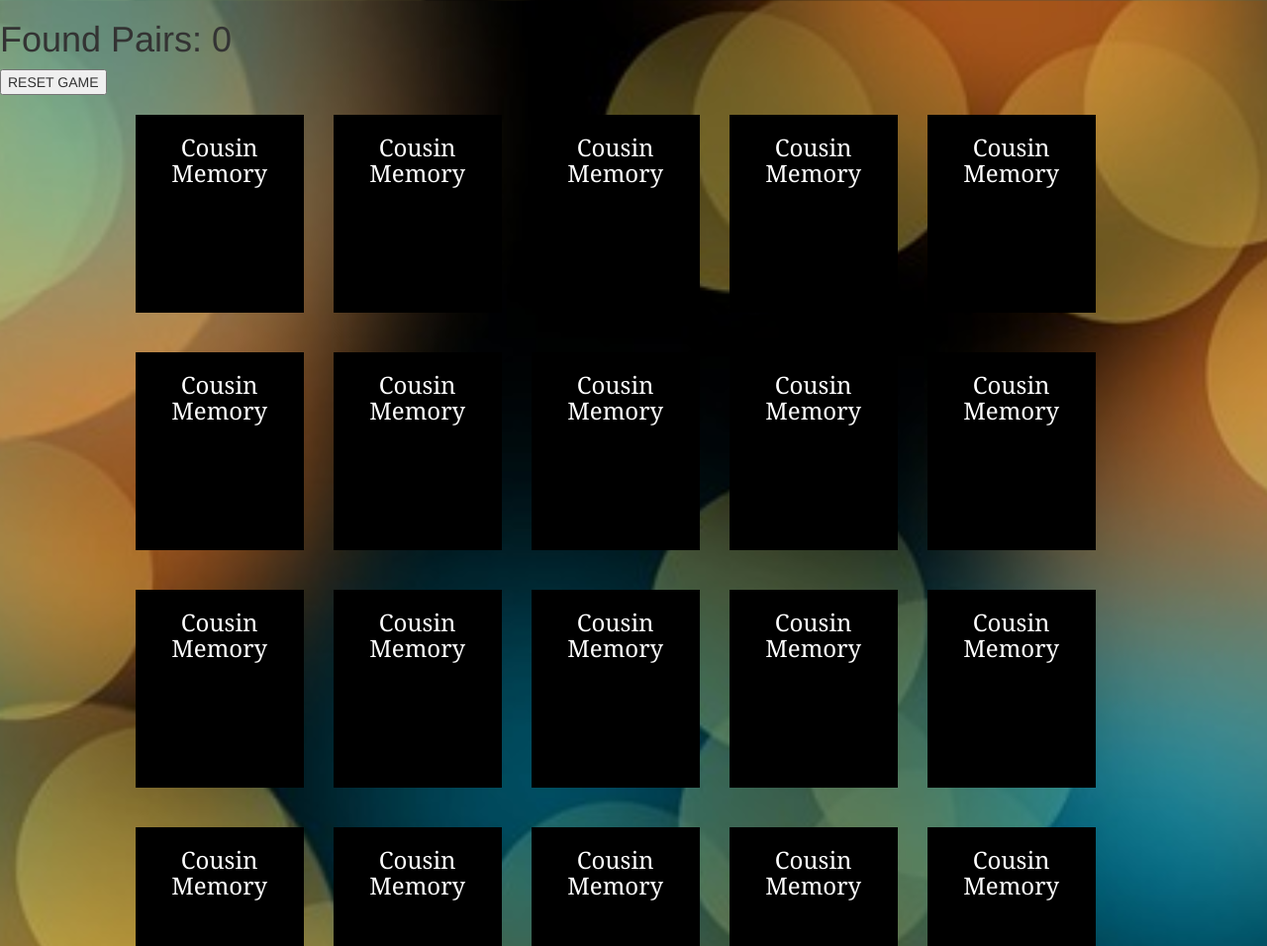
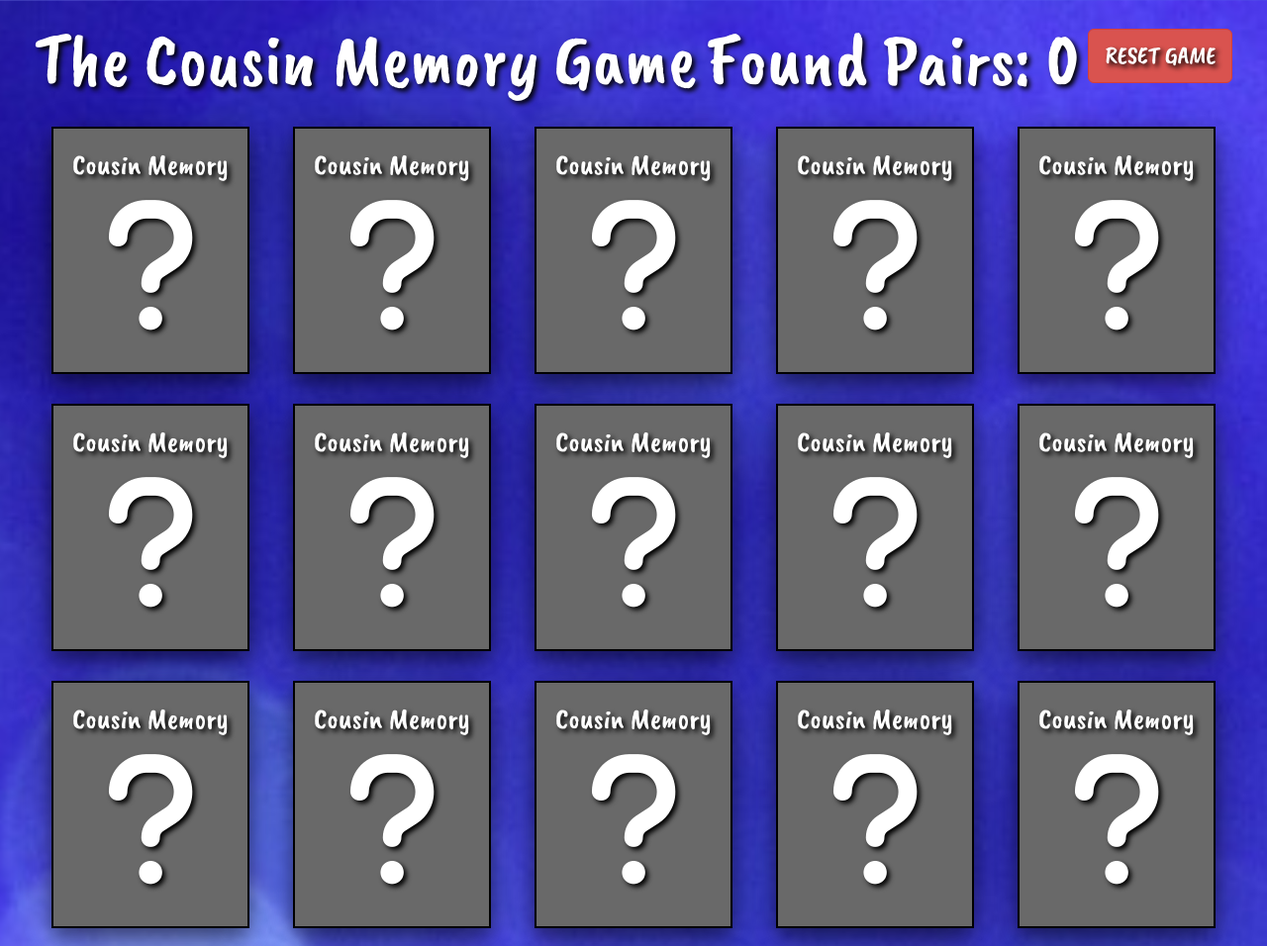
Before and after one commit to dustinrpatterson/cousin-matching-game, a plain HTML site: page index.html in a window 1280 px wide. Shown: the top 956 px of the page at 99% size. Drawn offline with nearby package versions, Linux system fonts and the light colour scheme.

Commit message:
css fixes

```diff
--- a/app/app.js
+++ b/app/app.js
@@ -1,5 +1,5 @@
-;(function () {
+; (function () {
 
 	angular.module('cousinMemory', [])
 
-}())
+} ())
--- a/app/components/game/game.html
+++ b/app/components/game/game.html
@@ -1,26 +1,31 @@
 <div class="container-fluid">
-        <div class="row">
+    <div class="container-fluid">
+        <div class="flexThis">
+            <h1>The Cousin Memory Game</h1>
             <h1>Found Pairs: {{$ctrl.pairs}}</h1>
-            <button ng-click=$ctrl.resetGame()>RESET GAME</button>
+            <bbutton type="button" class="btn btn-danger btn-lg" ng-click=$ctrl.resetGame()>RESET GAME</button>
         </div>
-        <div class="row text-center">
-            <div class="col-sm-10 col-sm-offset-1">
-                <div class="flip col-sm-3" ng-repeat="card in $ctrl.deck track by $index" ng-show="!$ctrl.victory">
+    </div>
+    <div class="container-fluid">
+        <div class="flexThis text-center ">
+
+            <div class="flip" ng-repeat="card in $ctrl.deck track by $index" ng-show="!$ctrl.victory">
                 <div class="card" ng-class="{'flipped':card.show}" ng-click="$ctrl.selectCard(card)">
                     <div class="face front">
                         <!--Do I want a picture on the front of the card???-->
                         <!--<img src="assets/img/cards/dwarf-face.png" style="background-color: white;" height="120" alt="Logo">-->
-                            <h3>Cousin Memory</h3>
+                        <h2>Cousin Memory</h2>
+                        <i class="fa fa-question" aria-hidden="true"></i>
                     </div>
                     <div class="face back">
                         <h3>{{card.name}}</h3>
-                            <img ng-src="{{card.url}}" height="80" alt="{{card.name}}">
+                        <img ng-src="{{card.url}}" height="180" alt="{{card.name}}">
                     </div>
                 </div>
             </div>
 
             <div class="alert alert-success" ng-show="$ctrl.victory">
-                    <h1>You are victorious, However it took you a ridiculous {{$ctrl.attempts}} attempts to win. Perhaps you should focus on your memory rather than drinking <a href="http://freedrinkpubs.co.uk/register" target="_blank">Claim your free Pint</a></h1>
+                <h1>YOU WON! It took you {{$ctrl.attempts}} to find all your cousins. Can you beat your score?</h1>
             </div>
 
         </div>
--- a/app/components/game/game.js
+++ b/app/components/game/game.js
@@ -80,11 +80,11 @@
 
     // Bonus Challenge: Write a function on gc that can reset the game and add a button that calls it
     gc.resetGame = function () {
-      gc.deck = GameService.getDeck()
       gc.selectionOne = null;
       gc.selectionTwo = null;
       gc.attempts = 0;
       gc.pairs = 0;
+      gc.deck = GameService.getDeck()
       gc.victory = false;
     }
 
--- a/assets/styles/game.css
+++ b/assets/styles/game.css
@@ -1,6 +1,18 @@
 body {
-  background:url(../img/cards/background3.jpg) bottom center;
-  background-size: cover
+  background:url(../img/cards/background2.jpg) bottom center;
+  background-size: cover;
+  font-family: 'Caveat Brush';
+  color: white;
+  text-shadow: 3px 3px 5px #000000;
+}
+h1{
+  font-size: 75px;
+}
+.btn-lg{
+  font-size: 25px;
+}
+.fa{
+  font-size: 150px;
 }
 .flexThis{
     display: flex;
@@ -11,9 +23,9 @@ body {
 .flip {
   -webkit-perspective: 800;
   width: 200px;
-  height: 200px;
+  height: 250px;
 	position: relative;
-	margin: 20px auto;
+	margin: 15px;
 }
 .flip .card.flipped {
   -webkit-transform: rotatex(-180deg);
@@ -23,14 +35,17 @@ body {
   height: 100%;
   -webkit-transform-style: preserve-3d;
   -webkit-transition: 0.5s;
+  box-shadow: 0 8px 16px 0 rgba(0, 0, 0, 0.2), 0 12px 40px 0 rgba(0, 0, 0, 0.19);
+  border: solid black 2px;
 }
 .flip .card .face {
   width: 100%;
   height: 100%;
   position: absolute;
+    box-shadow: 0 8px 16px 0 rgba(0, 0, 0, 0.2), 0 12px 40px 0 rgba(0, 0, 0, 0.19);
   -webkit-backface-visibility: hidden;
   z-index: 2;
-    font-family: Georgia;
+    font-family: 'Caveat Brush';
     font-size: 3em;
     text-align: center;
     line-height: 200px;
@@ -38,14 +53,14 @@ body {
 .flip .card .front {
   position: absolute;
   z-index: 1;
-    background: black;
+    background: dimgray;
     color: white;
     cursor: pointer;
 }
 .flip .card .back {
   -webkit-transform: rotatex(-180deg);
-    background: blue;
     background: white;
     color: black;
+    text-shadow: 3px 3px 5px white;
     cursor: pointer;
 }
--- a/index.html
+++ b/index.html
@@ -4,6 +4,8 @@
 	<meta charset="UTF-8">
 	<title>Dwarf Match</title>
 	<link rel="stylesheet" href="https://maxcdn.bootstrapcdn.com/bootstrap/3.3.6/css/bootstrap.min.css">
+	<script src="https://use.fontawesome.com/3338c7a7f8.js"></script>
+	<link href="https://fonts.googleapis.com/css?family=Caveat+Brush|Luckiest+Guy" rel="stylesheet">
 	<link rel="stylesheet" href="assets/styles/game.css">
 </head>
 
```
Also changed, not shown: app/components/game/game-service.js (+5 -5 lines), assets/img/cards/background.jpg (added), assets/img/cards/background2.jpg (added). Lines whose indentation alone changed are shown as unchanged.
